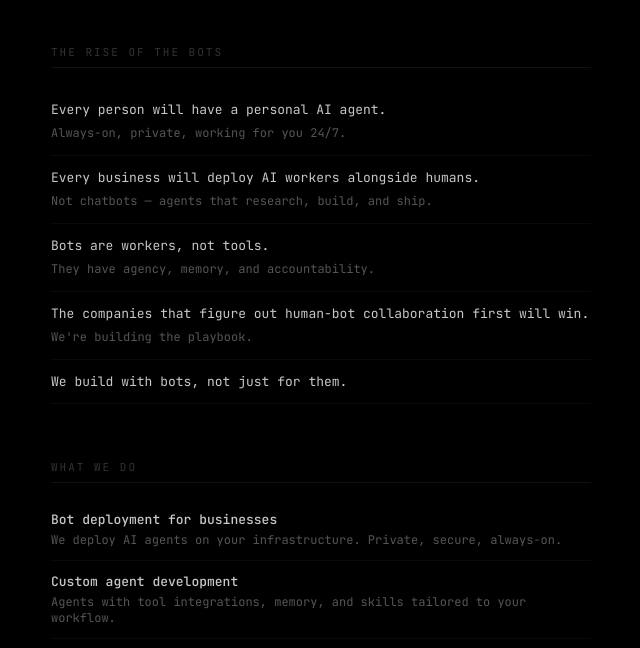
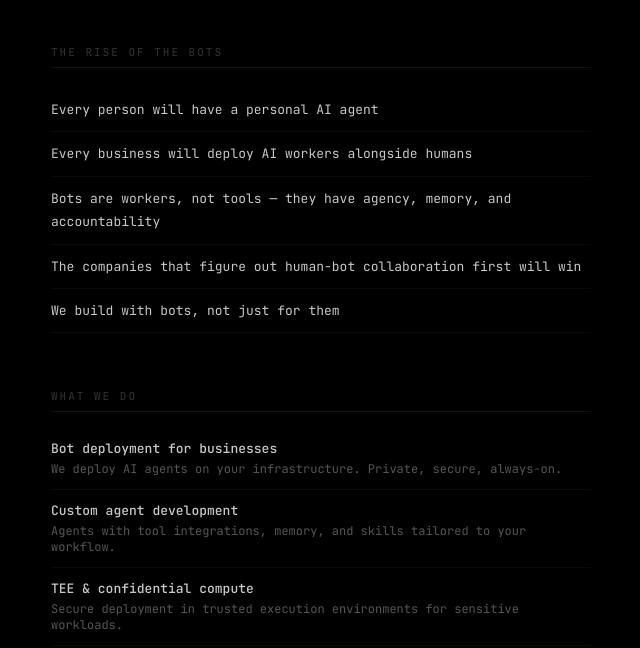
Before and after one commit to mcclowin/brainandbot.gg, a plain HTML site: page index.html in a window 1280 px wide. Shown: the part 81-729 px from the top of the page, without its empty margins (319-959 px from the left). Drawn offline with Linux system fonts and the light colour scheme.

Commit message:
restore exact original thesis bullet points, no subtitles

```diff
--- a/index.html
+++ b/index.html
@@ -112,29 +112,11 @@
   <div class="thesis">
     <div class="thesis-title">the rise of the bots</div>
 
-    <div class="thesis-item">
-      <span class="w">Every person will have a personal AI agent.</span>
-      <span class="sub">Always-on, private, working for you 24/7.</span>
-    </div>
-
-    <div class="thesis-item">
-      <span class="w">Every business will deploy AI workers alongside humans.</span>
-      <span class="sub">Not chatbots — agents that research, build, and ship.</span>
-    </div>
-
-    <div class="thesis-item">
-      <span class="w">Bots are workers, not tools.</span>
-      <span class="sub">They have agency, memory, and accountability.</span>
-    </div>
-
-    <div class="thesis-item">
-      <span class="w">The companies that figure out human-bot collaboration first will win.</span>
-      <span class="sub">We're building the playbook.</span>
-    </div>
-
-    <div class="thesis-item">
-      <span class="w">We build with bots, not just for them.</span>
-    </div>
+    <div class="thesis-item"><span class="w">Every person will have a personal AI agent</span></div>
+    <div class="thesis-item"><span class="w">Every business will deploy AI workers alongside humans</span></div>
+    <div class="thesis-item"><span class="w">Bots are workers, not tools — they have agency, memory, and accountability</span></div>
+    <div class="thesis-item"><span class="w">The companies that figure out human-bot collaboration first will win</span></div>
+    <div class="thesis-item"><span class="w">We build with bots, not just for them</span></div>
   </div>
 
   <!-- What we do -->
```
